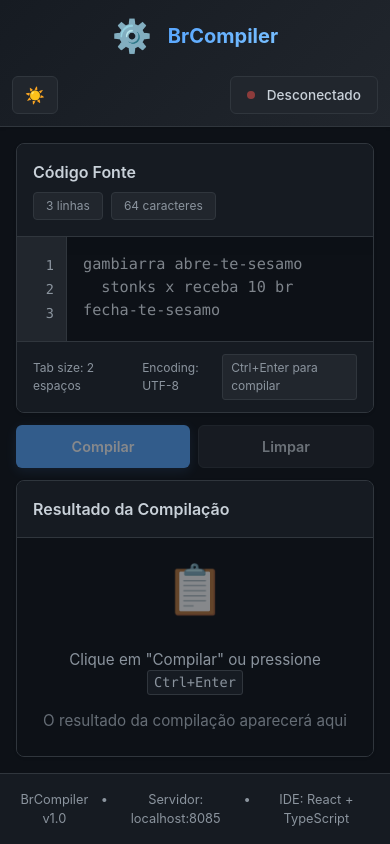
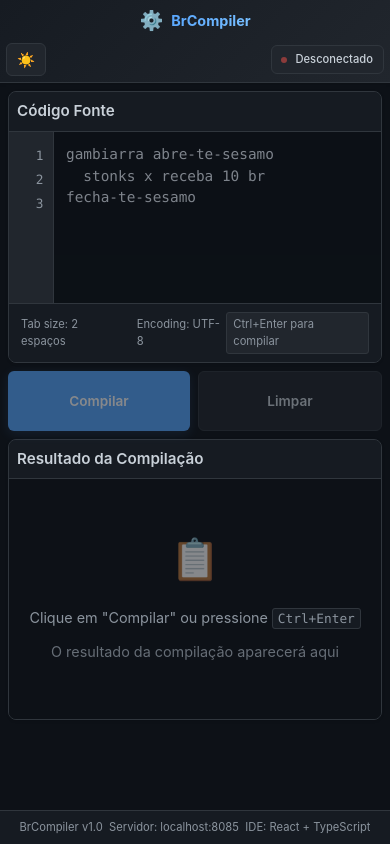
Before and after one commit to Maexar/BrCompiler-IDE, a React (Vite) app: page / in a window 390 px wide. Built offline with nearby package versions, Linux system fonts and the light colour scheme; no server answers.

Commit message:
Refactor(UI): Torna os componentes responsíveis à tela disponível

```diff
--- a/src/App.css
+++ b/src/App.css
@@ -2,6 +2,12 @@
   margin: 0;
   padding: 0;
   box-sizing: border-box;
+}
+
+html, body, #root {
+  width: 100%;
+  height: 100%;
+  overflow: hidden;
 }
 
 :root {
@@ -44,7 +50,7 @@
   --color-accent-hover: var(--color-accent-hover-light);
 }
 
-html, body {
+body {
   font-family: var(--font-family-base);
   background-color: var(--color-bg-primary);
   color: var(--color-text-primary);
@@ -53,70 +59,83 @@ html, body {
 .app {
   display: flex;
   flex-direction: column;
+  width: 100vw;
   height: 100vh;
   background-color: var(--color-bg-primary);
   color: var(--color-text-primary);
   transition: var(--transition);
+  overflow: hidden;
 }
 
 /* HEADER */
 .header {
+  flex-shrink: 0;
   background: linear-gradient(135deg, var(--color-bg-secondary) 0%, var(--color-bg-tertiary) 100%);
   border-bottom: 1px solid var(--color-border);
-  padding: 1rem 2rem;
+  padding: 0.75rem 1.5rem;
   display: flex;
   justify-content: space-between;
   align-items: center;
   box-shadow: 0 1px 3px rgba(0, 0, 0, 0.12);
+  min-height: 60px;
 }
 
 .header-left {
   flex: 1;
+  min-width: 0;
 }
 
 .logo {
   display: flex;
   align-items: center;
-  gap: 1rem;
+  gap: 0.75rem;
 }
 
 .logo-icon {
-  font-size: 2rem;
+  font-size: 1.75rem;
   display: flex;
   align-items: center;
+  flex-shrink: 0;
 }
 
 .logo-text h1 {
-  font-size: 1.5rem;
+  font-size: 1.25rem;
   font-weight: 700;
   margin: 0;
   background: linear-gradient(135deg, var(--color-accent), var(--color-accent-hover));
   -webkit-background-clip: text;
   -webkit-text-fill-color: transparent;
   background-clip: text;
+  white-space: nowrap;
+  overflow: hidden;
+  text-overflow: ellipsis;
 }
 
 .tagline {
-  font-size: 0.75rem;
+  font-size: 0.7rem;
   color: var(--color-text-secondary);
   display: block;
-  margin-top: 0.25rem;
+  margin-top: 0.1rem;
+  white-space: nowrap;
+  overflow: hidden;
+  text-overflow: ellipsis;
 }
 
 .header-right {
   display: flex;
   align-items: center;
-  gap: 2rem;
+  gap: 1rem;
+  flex-shrink: 0;
 }
 
 .theme-toggle {
   background: var(--color-bg-tertiary);
   border: 1px solid var(--color-border);
   color: var(--color-text-primary);
-  padding: 0.5rem 0.75rem;
+  padding: 0.4rem 0.6rem;
   border-radius: 6px;
   cursor: pointer;
-  font-size: 1rem;
+  font-size: 0.9rem;
   transition: var(--transition);
 }
 
@@ -128,21 +147,23 @@ html, body {
 .status-indicator {
   display: flex;
   align-items: center;
-  gap: 0.75rem;
-  padding: 0.5rem 1rem;
+  gap: 0.5rem;
+  padding: 0.4rem 0.8rem;
   background: var(--color-bg-tertiary);
   border: 1px solid var(--color-border);
   border-radius: 6px;
-  font-size: 0.85rem;
+  font-size: 0.75rem;
   font-weight: 500;
+  white-space: nowrap;
 }
 
 .status-dot {
-  width: 8px;
-  height: 8px;
+  width: 6px;
+  height: 6px;
   border-radius: 50%;
   background: var(--color-warning);
   animation: pulse 1s infinite;
+  flex-shrink: 0;
 }
 
 .status-indicator.connected .status-dot {
@@ -162,11 +183,13 @@ html, body {
 /* CONTAINER */
 .container {
   display: grid;
-  grid-template-columns: 1fr 120px 1fr;
-  gap: 1rem;
+  grid-template-columns: 1fr 100px 1fr;
+  grid-template-rows: 1fr;
+  gap: 0.75rem;
   flex: 1;
-  padding: 1rem;
+  padding: 0.75rem;
   overflow: hidden;
+  min-height: 0;
 }
 
 /* PANELS */
@@ -174,30 +197,36 @@ html, body {
   display: flex;
   justify-content: space-between;
   align-items: center;
-  padding: 1rem;
+  padding: 0.75rem;
   background: var(--color-bg-secondary);
   border-bottom: 1px solid var(--color-border);
   border-radius: 6px 6px 0 0;
+  flex-shrink: 0;
 }
 
 .panel-header h2 {
-  font-size: 1rem;
+  font-size: 0.95rem;
   font-weight: 600;
   margin: 0;
+  white-space: nowrap;
+  overflow: hidden;
+  text-overflow: ellipsis;
 }
 
 .panel-info {
   display: flex;
-  gap: 0.5rem;
+  gap: 0.4rem;
+  flex-shrink: 0;
 }
 
 .info-badge {
-  padding: 0.25rem 0.75rem;
+  padding: 0.2rem 0.5rem;
   background: var(--color-bg-tertiary);
   border: 1px solid var(--color-border);
   border-radius: 4px;
-  font-size: 0.75rem;
+  font-size: 0.7rem;
   color: var(--color-text-secondary);
+  white-space: nowrap;
 }
 
 /* EDITOR PANEL */
@@ -209,6 +238,7 @@ html, body {
   border-radius: 8px;
   overflow: hidden;
   box-shadow: 0 1px 3px rgba(0, 0, 0, 0.12);
+  min-height: 0;
 }
 
 .editor-wrapper {
@@ -216,40 +246,43 @@ html, body {
   flex: 1;
   overflow: hidden;
   background: var(--color-bg-primary);
+  min-height: 0;
 }
 
 .line-numbers {
   background: var(--color-bg-tertiary);
   border-right: 1px solid var(--color-border);
-  padding: 1rem 0;
+  padding: 0.75rem 0;
   text-align: right;
-  min-width: 50px;
+  min-width: 45px;
   user-select: none;
   overflow: hidden;
+  flex-shrink: 0;
 }
 
 .line-number {
   height: 1.5rem;
-  padding: 0 0.75rem;
+  padding: 0 0.6rem;
   color: var(--color-text-secondary);
-  font-size: 0.85rem;
+  font-size: 0.8rem;
   font-family: var(--font-family-mono);
   line-height: 1.5rem;
 }
 
 .code-editor {
   flex: 1;
-  padding: 1rem;
+  padding: 0.75rem;
   background: var(--color-bg-primary);
   color: var(--color-text-primary);
   border: none;
   font-family: var(--font-family-mono);
-  font-size: 0.95rem;
+  font-size: 0.9rem;
   line-height: 1.5;
   resize: none;
   outline: none;
   tab-size: 2;
   -moz-tab-size: 2;
+  overflow: auto;
 }
 
 .code-editor:disabled {
@@ -266,21 +299,22 @@ html, body {
   display: flex;
   justify-content: space-between;
   align-items: center;
-  padding: 0.75rem 1rem;
+  padding: 0.5rem 0.75rem;
   background: var(--color-bg-secondary);
   border-top: 1px solid var(--color-border);
-  font-size: 0.75rem;
+  font-size: 0.7rem;
   color: var(--color-text-secondary);
+  flex-shrink: 0;
 }
 
 .footer-info {
   display: flex;
-  gap: 1rem;
+  gap: 0.75rem;
 }
 
 .shortcut-hint {
   background: var(--color-bg-tertiary);
-  padding: 0.25rem 0.5rem;
+  padding: 0.2rem 0.4rem;
   border-radius: 3px;
   border: 1px solid var(--color-border);
 }
@@ -291,19 +325,20 @@ html, body {
   flex-direction: column;
   gap: 0.5rem;
   justify-content: flex-start;
+  flex-shrink: 0;
 }
 
 .btn-compile,
 .btn-clear {
-  padding: 0.75rem 1rem;
+  padding: 0.6rem 0.8rem;
   border: none;
   border-radius: 6px;
   font-weight: 600;
-  font-size: 0.9rem;
+  font-size: 0.85rem;
   cursor: pointer;
   transition: var(--transition);
   white-space: nowrap;
-  min-width: 100px;
+  min-width: 90px;
 }
 
 .btn-compile {
@@ -353,13 +388,16 @@ html, body {
   border-radius: 8px;
   overflow: hidden;
   box-shadow: 0 1px 3px rgba(0, 0, 0, 0.12);
+  min-height: 0;
 }
 
 .result-content {
   flex: 1;
   overflow-y: auto;
-  padding: 1rem;
+  overflow-x: hidden;
+  padding: 0.75rem;
   background: var(--color-bg-primary);
+  min-height: 0;
 }
 
 .result-box {
@@ -393,8 +431,8 @@ html, body {
 .result-header {
   display: flex;
   align-items: center;
-  gap: 0.75rem;
-  padding: 1rem;
+  gap: 0.6rem;
+  padding: 0.75rem;
   border-bottom: 1px solid inherit;
 }
 
@@ -402,11 +440,12 @@ html, body {
   display: flex;
   align-items: center;
   justify-content: center;
-  width: 24px;
-  height: 24px;
+  width: 20px;
+  height: 20px;
   border-radius: 50%;
   font-weight: 700;
-  font-size: 0.9rem;
+  font-size: 0.85rem;
+  flex-shrink: 0;
 }
 
 .result-box.success .result-icon {
@@ -421,40 +460,44 @@ html, body {
 
 .result-header h3 {
   margin: 0;
-  font-size: 0.95rem;
+  font-size: 0.9rem;
+  white-space: nowrap;
+  overflow: hidden;
+  text-overflow: ellipsis;
 }
 
 .result-body {
-  padding: 1rem;
+  padding: 0.75rem;
 }
 
 .result-message {
-  margin: 0 0 0.5rem 0;
+  margin: 0 0 0.4rem 0;
   color: var(--color-text-primary);
   font-weight: 500;
+  font-size: 0.9rem;
 }
 
 .result-detail,
 .error-location {
-  font-size: 0.85rem;
+  font-size: 0.8rem;
   color: var(--color-text-secondary);
-  padding: 0.5rem;
+  padding: 0.4rem;
   background: var(--color-bg-secondary);
   border-radius: 4px;
-  margin-top: 0.5rem;
+  margin-top: 0.4rem;
 }
 
 .error-message {
   background: var(--color-bg-secondary);
-  padding: 0.75rem;
+  padding: 0.6rem;
   border-radius: 4px;
   font-family: var(--font-family-mono);
-  font-size: 0.85rem;
+  font-size: 0.8rem;
   color: var(--color-text-primary);
   white-space: pre-wrap;
   word-break: break-word;
   margin: 0;
-  max-height: 200px;
+  max-height: 300px;
   overflow-y: auto;
 }
 
@@ -469,44 +512,52 @@ html, body {
 }
 
 .placeholder-icon {
-  font-size: 3rem;
-  margin-bottom: 1rem;
+  font-size: 2.5rem;
+  margin-bottom: 0.75rem;
   opacity: 0.5;
 }
 
 .placeholder p {
-  margin: 0.5rem 0;
-  font-size: 0.95rem;
+  margin: 0.4rem 0;
+  font-size: 0.9rem;
 }
 
 .placeholder-subtext {
-  font-size: 0.85rem;
+  font-size: 0.8rem;
   opacity: 0.7;
 }
 
 kbd {
-  padding: 0.2rem 0.4rem;
+  padding: 0.15rem 0.3rem;
   background: var(--color-bg-secondary);
   border: 1px solid var(--color-border);
   border-radius: 3px;
   font-family: var(--font-family-mono);
-  font-size: 0.85rem;
+  font-size: 0.8rem;
 }
 
 /* FOOTER */
 .footer {
+  flex-shrink: 0;
   background: var(--color-bg-secondary);
   border-top: 1px solid var(--color-border);
-  padding: 1rem;
+  padding: 0.5rem;
   text-align: center;
-  font-size: 0.8rem;
+  font-size: 0.75rem;
   color: var(--color-text-secondary);
+  min-height: 32px;
+  display: flex;
+  align-items: center;
+  justify-content: center;
 }
 
 .footer-content {
   display: flex;
   justify-content: center;
-  gap: 0.5rem;
+  gap: 0.4rem;
+  white-space: nowrap;
+  overflow: hidden;
+  text-overflow: ellipsis;
 }
 
 /* SCROLLBAR */
@@ -528,37 +579,43 @@ kbd {
   background: var(--color-text-secondary);
 }
 
-/* RESPONSIVE */
-@media (max-width: 1024px) {
+/* RESPONSIVE - Tablet */
+@media (max-width: 1200px) {
   .container {
-    grid-template-columns: 1fr;
-    gap: 0.75rem;
+    grid-template-columns: 1fr 90px 1fr;
+    gap: 0.5rem;
   }
 
-  .button-group {
-    flex-direction: row;
-  }
-
-  .btn-compile,
-  .btn-clear {
-    flex: 1;
+  .header {
+    padding: 0.6rem 1rem;
   }
 }
 
+/* RESPONSIVE - Mobile */
 @media (max-width: 768px) {
   .header {
     flex-direction: column;
-    gap: 1rem;
-    padding: 0.75rem;
+    gap: 0.5rem;
+    padding: 0.5rem;
+    min-height: auto;
   }
 
   .header-right {
     width: 100%;
     justify-content: space-between;
+    gap: 0.5rem;
+  }
+
+  .logo {
+    gap: 0.5rem;
+  }
+
+  .logo-icon {
+    font-size: 1.4rem;
   }
 
   .logo-text h1 {
-    font-size: 1.25rem;
+    font-size: 1rem;
   }
 
   .tagline {
@@ -567,11 +624,67 @@ kbd {
 
   .container {
     grid-template-columns: 1fr;
+    grid-template-rows: auto 60px auto auto;
+    gap: 0.5rem;
+    padding: 0.5rem;
+  }
+
+  .editor-panel {
+    grid-row: 1;
+  }
+
+  .button-group {
+    grid-row: 2;
+    flex-direction: row;
+  }
+
+  .btn-compile,
+  .btn-clear {
+    flex: 1;
+    min-width: auto;
+  }
+
+  .result-panel {
+    grid-row: 3;
   }
 
   .panel-header {
     flex-direction: column;
     align-items: flex-start;
-    gap: 0.5rem;
+    gap: 0.3rem;
+    padding: 0.5rem;
+  }
+
+  .status-indicator {
+    font-size: 0.7rem;
+    padding: 0.3rem 0.6rem;
+  }
+
+  .footer-content {
+    font-size: 0.7rem;
   }
 }
+
+/* RESPONSIVE - Small Mobile */
+@media (max-width: 480px) {
+  .header {
+    padding: 0.4rem;
+  }
+
+  .logo-icon {
+    font-size: 1.2rem;
+  }
+
+  .logo-text h1 {
+    font-size: 0.9rem;
+  }
+
+  .panel-info {
+    display: none;
+  }
+
+  .footer-content span:nth-child(2),
+  .footer-content span:nth-child(4) {
+    display: none;
+  }
+}
```
